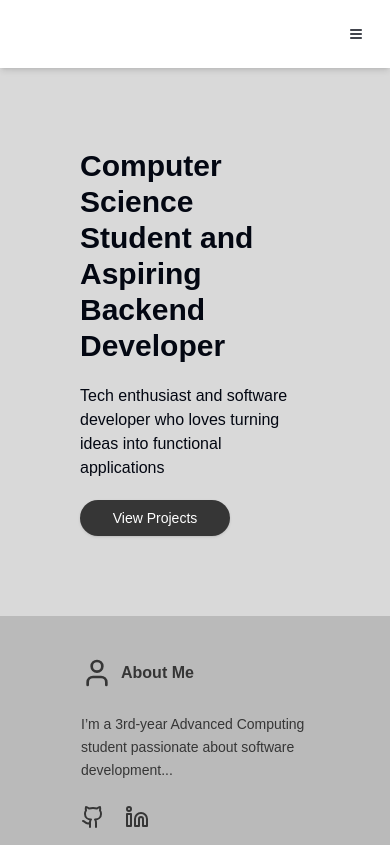
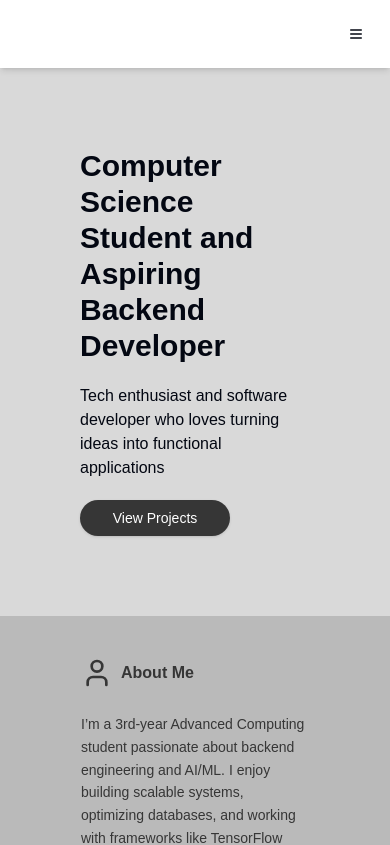
Before and after one commit to VictorNguyen0702/tech-portfolio, a Next.js app: page / in a window 390 px wide. Shown: the top 845 px of the page. Built offline with nearby package versions, Linux system fonts and the light colour scheme.

Commit message:
feat: add responsiveness to about me and hero text box sizing

```diff
--- a/src/components/ui/AboutMe.jsx
+++ b/src/components/ui/AboutMe.jsx
@@ -10,8 +10,9 @@ const AboutMe = () => {
             <User size={32} className="text-[var(--dark-color)]"/>
             <p className="text-[var(--dark-color)]">About Me</p>
           </h2>
-          <p className="text-sm sm:text-base md:text-lg text-[var(--dark-color)] leading-relaxed">
-            I’m a 3rd-year Advanced Computing student passionate about software development...
+          <p className="sm:w-full lg:w-[65%] text-sm sm:text-base md:text-lg text-[var(--dark-color)] leading-relaxed">
+              I’m a 3rd-year Advanced Computing student passionate about backend engineering and AI/ML. I enjoy building scalable systems, optimizing databases, and working with frameworks like TensorFlow and PyTorch.
+
           </p>
           <div className="flex flex-row justify-left pr-10 gap-5 text-[var(--dark-color)]">
             <a href="https://github.com/VictorNguyen0702" target="_blank" rel="noopener noreferrer">
--- a/src/components/ui/Hero.jsx
+++ b/src/components/ui/Hero.jsx
@@ -4,8 +4,8 @@ import {Button} from "@/components/ui/button";
 const Hero = () => {
     return (
       <div className="flex flex-col items-left justify-left bg-[var(--hero-color)] p-20 gap-5">
-        <div className="text-3xl font-bold">Computer Science Student and Aspiring <br/> Backend Developer</div>
-        <div className="text-md ">Tech enthusiast and software developer who loves turning <br/> ideas into functional applications</div>
+        <div className="text-3xl font-bold sm:w-full lg:w-[30%]">Computer Science Student and Aspiring Backend Developer</div>
+        <div className="text-md sm:w-full lg:w-[30%]">Tech enthusiast and software developer who loves turning ideas into functional applications</div>
         <Button asChild className="bg-[var(--dark-color)] text-white max-w-[150px] rounded-full px-4 py-2 transition hover:brightness-75">
           <a href="#projects" rel="noopener noreferrer">View Projects</a>
         </Button>
```
